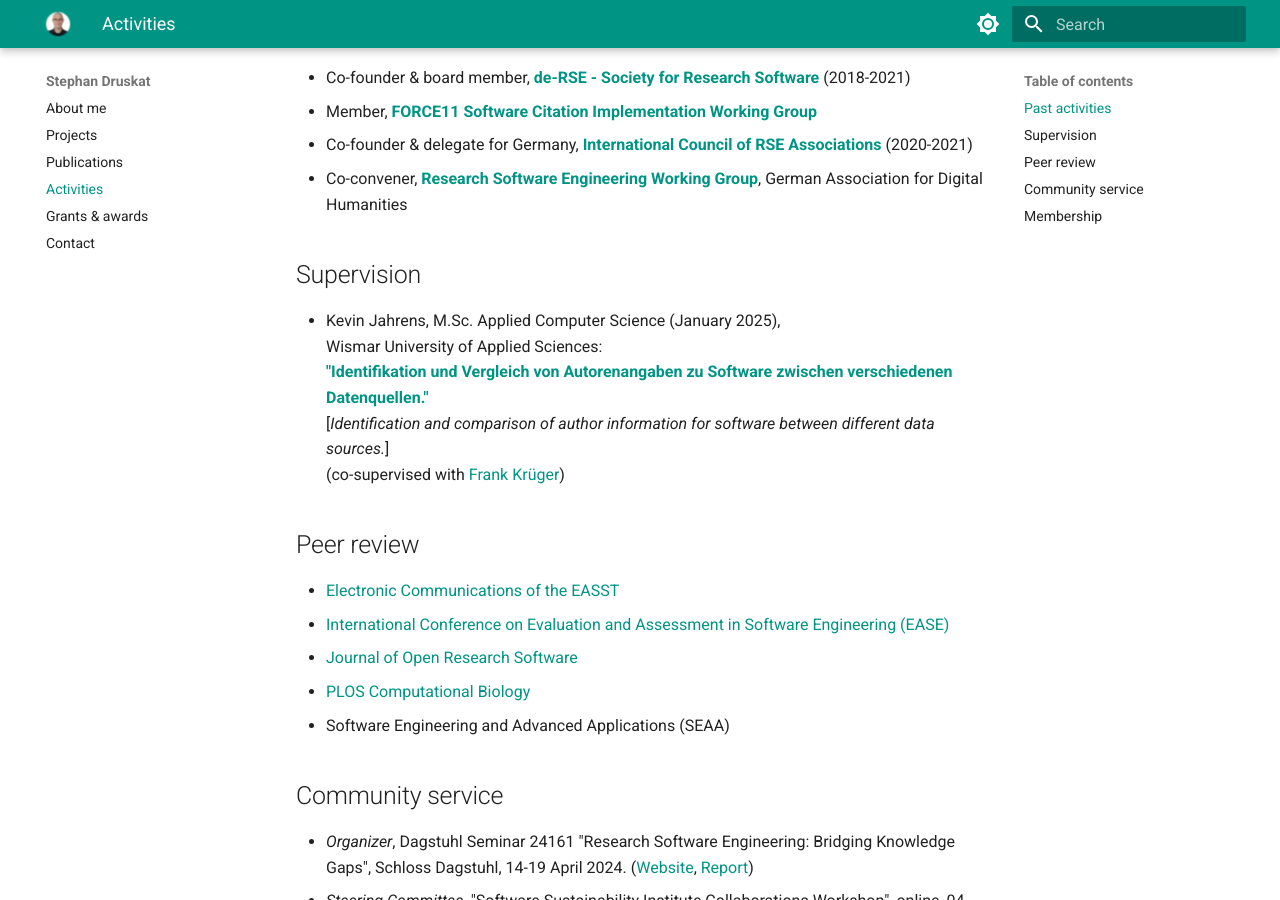
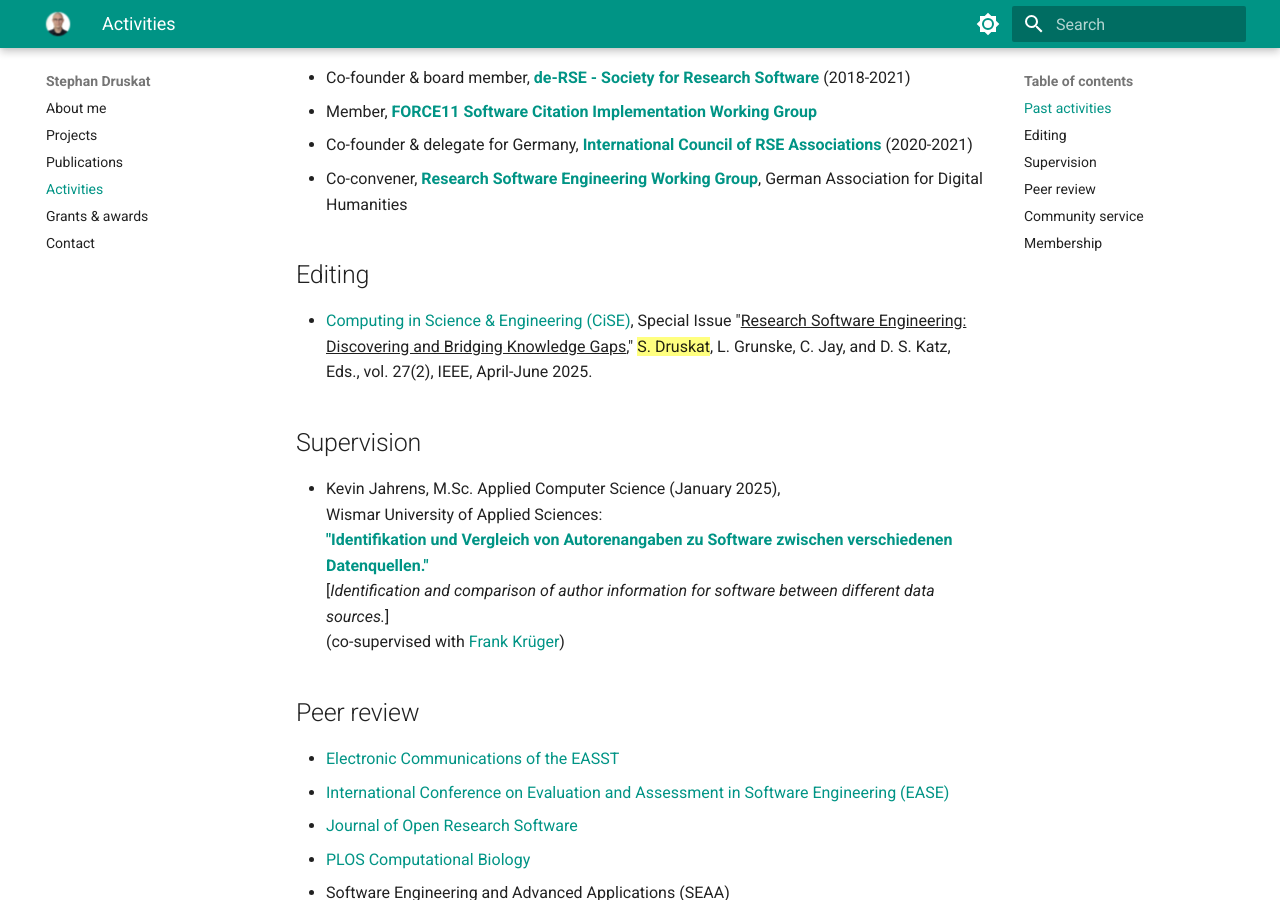
Before and after one commit to sdruskat/sdruskat.github.io, an MkDocs documentation site: the page built from docs/activities.md, in a window 1280 px wide and 900 px high, scrolled down 370 px. Built offline with MkDocs 1.6.1 and Material for MkDocs 9.7.7, drawn with Linux system fonts in a browser that asks for light colours.

Commit message:
Add CiSE SI outputs

```diff
--- a/docs/activities.md
+++ b/docs/activities.md
@@ -12,9 +12,9 @@ teaching researchers basics of research software engineering
 - Co-founder & delegate for Germany, **[International Council of RSE Associations](https://researchsoftware.org/council.html)** (2020-2021)
 - Co-convener, [**Research Software Engineering Working Group**](https://dh-rse.github.io), German Association for Digital Humanities
 
-<!--## Editing
+## Editing
 
-- [Computing in Science & Engineering (CiSE)](https://www.computer.org/csdl/magazine/cs/2025/02), Special Issue "Research Software Engineering: Discovering and Bridging Knowledge Gaps" (editors: S. Druskat, D. S. Katz, ) v.22(2), IEEE, March-April 2020. -->
+- [Computing in Science & Engineering (CiSE)](https://www.computer.org/csdl/magazine/cs/2025/02), Special Issue "^^Research Software Engineering: Discovering and Bridging Knowledge Gaps^^," {==S. Druskat==}, L. Grunske, C. Jay, and D. S. Katz, Eds., vol. 27(2), IEEE, April-June 2025.
 
 ## Supervision
 
--- a/docs/publications.md
+++ b/docs/publications.md
@@ -7,8 +7,8 @@ For more, see the following services
 
 ## Journal articles
 
-- {==S. Druskat==}, N. U. Eisty, R. Chisholm, N. Chue Hong, R. C. Cocking, M. B. Cohen, M. Felderer, L. Grunske, S. A. Harris, W. Hasselbring, T. Krause, J. Linxweiler, and C. C. Venters, "^^Better Architecture, Better Software, Better Research^^," Computing in Science & Engineering, pp. 1–11, **2025**, doi: [10.1109/MCSE.2025.3573887](https://doi.org/10.1109/MCSE.2025.3573887). :fontawesome-brands-creative-commons:
-- W. Hasselbring, {==S. Druskat==}, J. Bernoth, P. Betker, M. Felderer, S. Ferenz, B. Hermann, A.-L. Lamprecht, J. Linxweiler, A. Prat, B. Rumpe, K. Schoening-Stierand, and S. Yang, "^^Multi-Dimensional Research Software Categorization^^," Computing in Science & Engineering, pp. 1–10, **2025**, doi: [10.1109/MCSE.2025.3555023](https://doi.org/10.1109/MCSE.2025.3555023). :fontawesome-brands-creative-commons:
+- {==S. Druskat==}, N. U. Eisty, R. Chisholm, N. P. Chue Hong, R. C. Cocking, M. B. Cohen, M. Felderer, L. Grunske, S. A. Harris, W. Hasselbring, T. Krause, J. Linxweiler, and C. C. Venters, "^^Better Architecture, Better Software, Better Research^^,"Computing in Science & Engineering, vol. 27, no. 2, pp. 45–57, Apr. **2025**, doi: [10.1109/MCSE.2025.3573887](https://doi.org/10.1109/MCSE.2025.3573887). :fontawesome-brands-creative-commons:
+- W. Hasselbring, {==S. Druskat==}, J. Bernoth, P. Betker, M. Felderer, S. Ferenz, B. Hermann, A.-L. Lamprecht, J. Linxweiler, A. Prat, B. Rumpe, K. Schöning-Stierand, and S. Yang, "^^Multidimensional Research Software Categorization^^,"Computing in Science & Engineering, vol. 27, no. 2, pp. 59–68, Apr. **2025**, doi: [10.1109/MCSE.2025.3555023](https://doi.org/10.1109/MCSE.2025.3555023). :fontawesome-brands-creative-commons:
 - S. Kernchen, M. Meinel, {==S. Druskat==}, M. Fritzsche, D. Pape, and O. Bertuch, "^^Extending and applying automated HERMES software publication workflows^^,"  Electronic Communications of the EASST, vol. 83 (2025): deRSE24 - Selected Contributions of the 4th Conference for Research Software Engineering in Germany, Feb. **2025**, doi: [10.14279/eceasst.v83.2624](https://doi.org/10.14279/eceasst.v83.2624). :fontawesome-brands-creative-commons:
 - F. Goth, R. Alves, M. Braun, L. J. Castro, G. Chourdakis, S. Christ, J. Cohen, {==S. Druskat==}, F. Erxleben, J.-N. Grad, M. Hagdorn, T. Hodges, G. Juckeland, D. Kempf, A.-L. Lamprecht, J. Linxweiler, F. Löffler, M. Martone, M. Schwarzmeier, H. Seibold, et al., "^^Foundational Competencies and Responsibilities of a Research Software Engineer^^," F1000 Research, vol. 13, p. 1429, Nov. **2024**, doi: [10.12688/f1000research.157778.1](https://doi.org/10.12688/f1000research.157778.1). :fontawesome-brands-creative-commons:
 - {==S. Druskat==}, M. Felderer, and C. Haupt, "^^Software engineering, research software and requirements engineering^^," Softwaretechnik-Trends, vol. 44, no. 1, pp. 12-15, Jun **2024**, dblp: [DruskatFH24](https://fb-swt.gi.de/fileadmin/FB/SWT/Softwaretechnik-Trends/Verzeichnis/Band_44_Heft_1/Softwaretechnik_Trends___Research_Software_Requirements_Engineering_margins.pdf). :fontawesome-brands-creative-commons:
@@ -48,3 +48,7 @@ For more, see the following services
 - N. P. Chue Hong, A. Allen, A. Gonzalez-Beltran; A. de Waard, A. M. Smith, C. Robinson, C. Jones, D. Bouquin, D. Katz, D. Kennedy, G. Ryder, J. Hausman, L. Hwang, M. B. Jones, M. Harrison, M. Crosas, M. Wu, P. Löwe, R. Haines, S. Edmunds, S. Stall, S. Swaminathan, {==S. Druskat==}, T. Crick, T. Morrell,  and T. Pollard, "^^Software Citation Checklist for Developers^^,"  Zenodo, FORCE11 Software Citation Implementation Working Group Report, Oct. **2019**. doi: [10.5281/zenodo.3482769](https://doi.org/10.5281/zenodo.3482769). :fontawesome-brands-creative-commons:
 - N. P. Chue Hong, A. Allen, A. Gonzalez-Beltran; A. de Waard, A. M. Smith, C. Robinson, C. Jones, D. Bouquin, D. Katz, D. Kennedy, G. Ryder, J. Hausman, L. Hwang, M. B. Jones, M. Harrison, M. Crosas, M. Wu, P. Löwe, R. Haines, S. Edmunds, S. Stall, S. Swaminathan, {==S. Druskat==}, T. Crick, T. Morrell,  and T. Pollard, "^^Software Citation Checklist for Authors^^," Zenodo, FORCE11 Software Citation Implementation Working Group Report, Oct. **2019**. doi: [10.5281/zenodo.3479199](https://doi.org/10.5281/zenodo.3479199). :fontawesome-brands-creative-commons:
 - D. S. Katz, D. Bouquin, N. P. Chue Hong, J. Hausman, C. M. Jones, D. Chivvis, T. Clark, M. Crosas, {==S. Druskat==}, M. Fenner, T. Gillespie, A. N. González-Beltrán, M. Gruenpeter, T. Habermann, R. Haines, M. Harrison, E. A. Henneken, L. J. Hwang, M. B. Jones, A. A. Kelly, D. N. Kennedy, K. Leinweber, F. Rios, C. Robinson, I. T. Todorov, M. Wu, Q. Zhang, "^^Software Citation Implementation Challenges^^," **2019**, doi: [10.48550/arXiv.1905.08674](https://doi.org/10.48550/arXiv.1905.08674). :fontawesome-brands-creative-commons:
+
+## Editorials
+
+- {==S. Druskat==}, L. Grunske, C. Jay, and D. S. Katz, "^^Research Software Engineering: Discovering and Bridging Knowledge Gaps^^,"Computing in Science & Engineering, vol. 27, no. 2, pp. 6–9, Apr. **2025**, doi: [10.1109/MCSE.2025.3580023](https://doi.org/10.1109/MCSE.2025.3580023).
```
